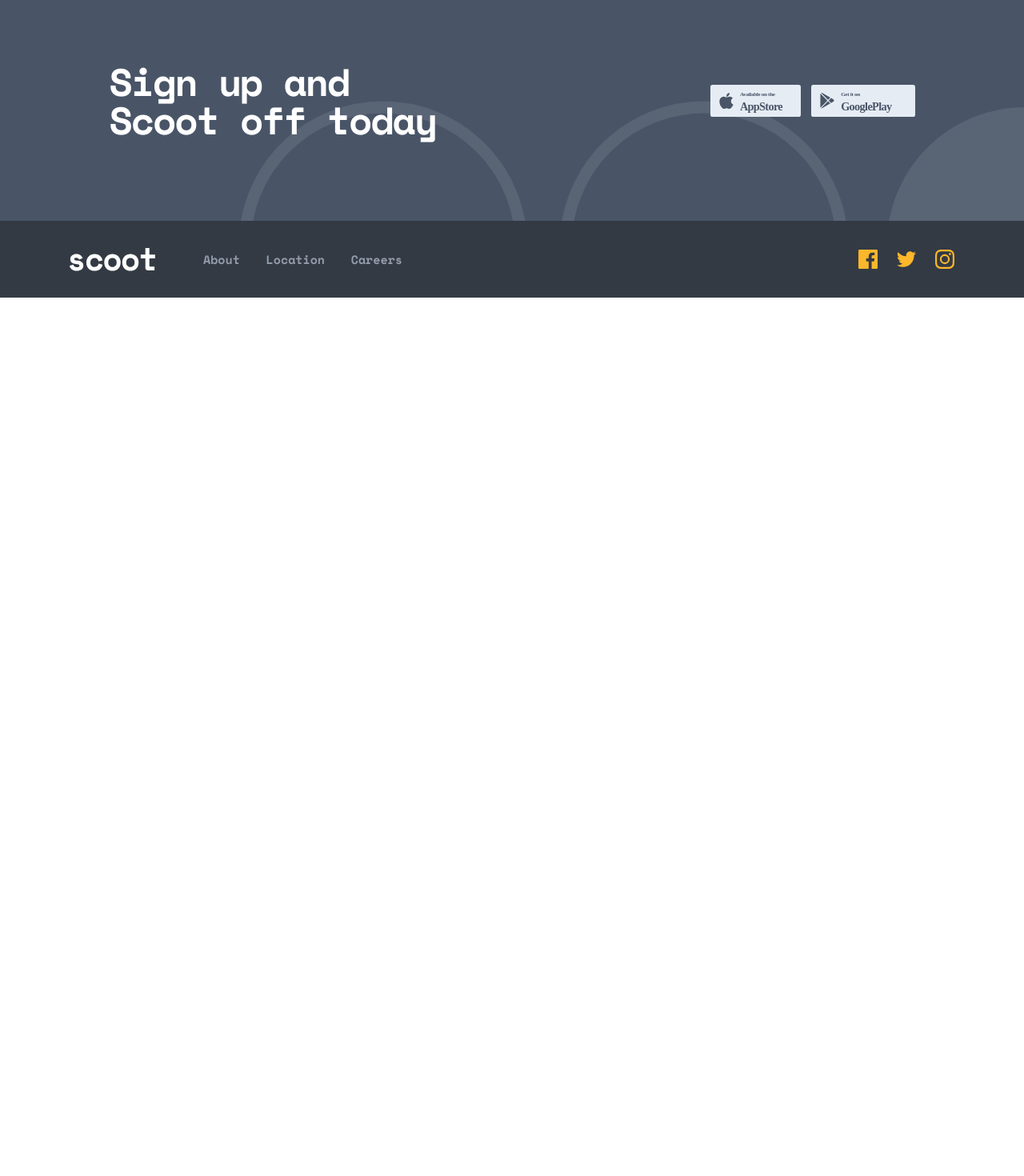
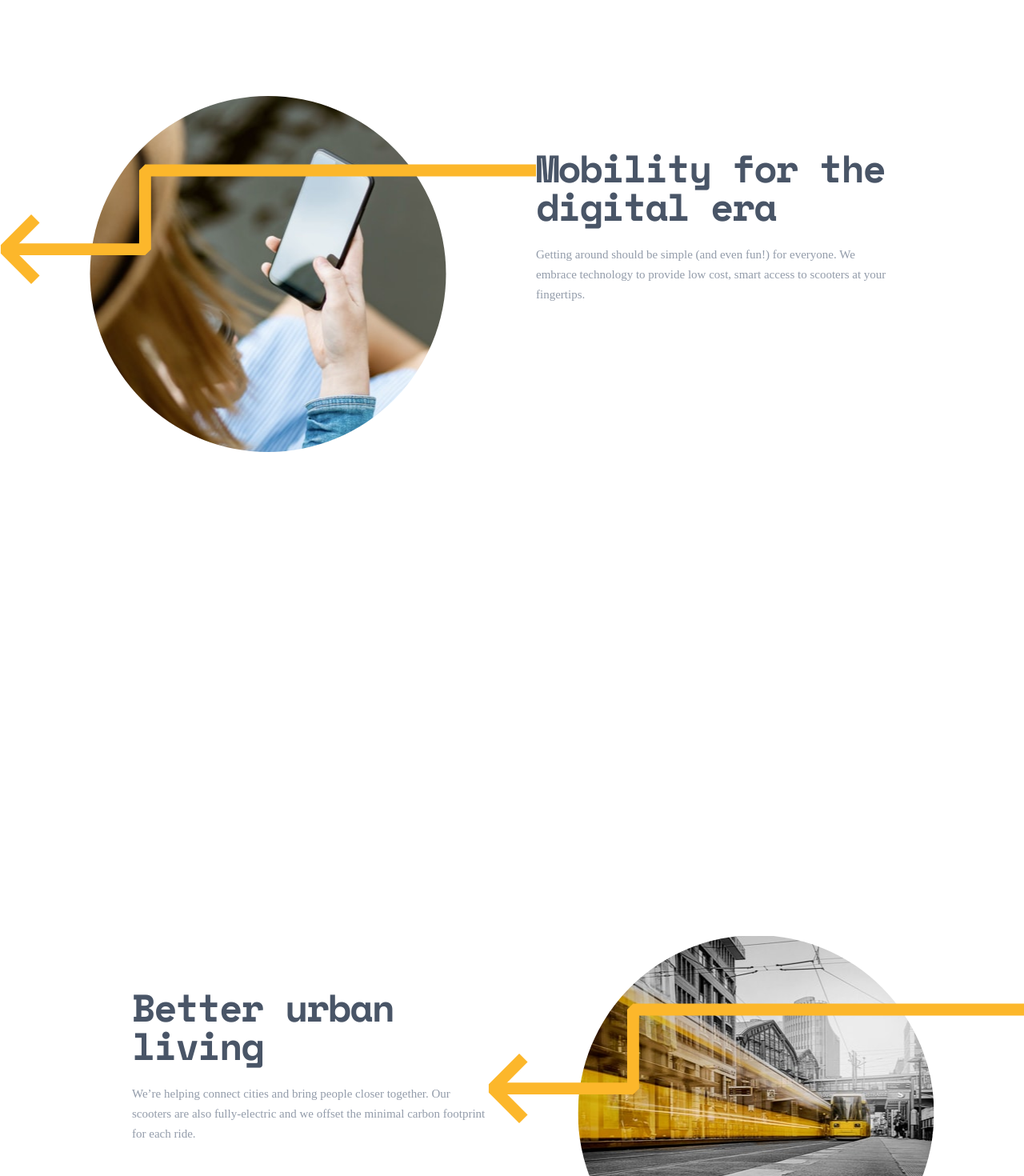
Before and after one commit to danielopq/scoot, a React (Vite) app: page /about in a window 1280 px wide. Shown: the part 320-1790 px from the top of the page at 80% size. Before the commit the page ends 800 px from the top, so only its background shows below. Built offline with nearby package versions, Linux system fonts and the light colour scheme; the HTML template or start-up script is replaced by a standard one; a web font is replaced by a local one.

Commit message:
AboutFeatures.tsx - created

```diff
--- a/src/components/pages/about/About.tsx
+++ b/src/components/pages/about/About.tsx
@@ -1,4 +1,7 @@
 import { PageHeader } from "../../layout";
+
+import { AboutFeatures } from "./components";
+
 import mobileHeaderPic from '../../../assets/img/headers/about-hero-mobile.jpg';
 import tabletHeaderPic from '../../../assets/img/headers/about-hero-tablet.jpg';
 import desktopHeaderPic from '../../../assets/img/headers/about-hero-desktop.jpg';
@@ -12,6 +15,7 @@ const About:React.FC = ():React.JSX.Element=>{
     return(
         <main>
             <PageHeader title="About" mobileImg={mobileHeaderPic} tabletImg={tabletHeaderPic} desktopImg={desktopHeaderPic}/>
+            <AboutFeatures />
         </main>
     )
 }
--- /dev/null
+++ b/src/components/pages/about/components/aboutFeatures/AboutFeatures.tsx
@@ -0,0 +1,25 @@
+import './aboutFeatures.css';
+
+import { Feature } from '../../../../ui';
+import digitalEra from './img/digital-era.jpg';
+import betterLiving from './img/better-living.jpg';
+
+const AboutFeatures: React.FC = (): React.JSX.Element => {
+    return (
+        <section id="aboutFeatures">
+            <Feature
+                header='Mobility for the digital era'
+                text='Getting around should be simple (and even fun!) for everyone. We embrace technology to provide low cost, smart access to scooters at your fingertips.'
+                pic={digitalEra}
+                arrowType='leftUpBottom'
+            />
+            <Feature
+                header='Better urban living'
+                text='We’re helping connect cities and bring people closer together. Our scooters are also fully-electric and we offset the minimal carbon footprint for each ride.'
+                pic={betterLiving}
+                arrowType='leftDownTop'
+            />
+        </section>
+    )
+}
+export default AboutFeatures;
--- /dev/null
+++ b/src/components/pages/about/components/aboutFeatures/aboutFeatures.css
@@ -0,0 +1,10 @@
+#aboutFeatures{
+    width: 100vw;
+    max-width: 1440px;
+    height: 1494px;
+    margin-top: 144px;
+    display: flex;
+    flex-direction: column;
+    align-items: center;
+    justify-content: space-between;
+}
--- /dev/null
+++ b/src/components/pages/about/components/index.ts
@@ -0,0 +1 @@
+export {default as AboutFeatures} from "./aboutFeatures/AboutFeatures";
--- a/src/components/ui/feature/Feature.tsx
+++ b/src/components/ui/feature/Feature.tsx
@@ -2,7 +2,7 @@ import './feature.css';
 
 interface FeatureProps {
     pic: string;
-    arrowType: 'leftDownBottom' | 'leftDownTop' | 'rightDownTop';
+    arrowType: 'leftDownBottom' | 'leftDownTop' | 'leftUpBottom' | 'rightDownTop';
     header: string;
     text: string;
 }
--- a/src/components/ui/feature/feature.css
+++ b/src/components/ui/feature/feature.css
@@ -43,6 +43,11 @@
 }
 
 .leftDownTop {
+    background: url('../../../assets/img/patterns/left-downward-arrow.svg') 0% 0%/735px no-repeat;
+    right: 0px;
+}
+
+.leftUpBottom {
     background: url('../../../assets/img/patterns/left-downward-arrow.svg') 0% 0%/735px no-repeat;
     right: 0px;
 }
@@ -93,6 +98,11 @@
     }
 
     .leftDownTop {
+        background: url('../../../assets/img/patterns/left-downward-arrow.svg') 386px 85px/735px no-repeat,
+            url('./img/circle.svg') calc(100% + 350px) 50%/445px no-repeat;
+    }
+
+    .leftUpBottom {
         background: url('../../../assets/img/patterns/left-downward-arrow.svg') 386px 85px/735px no-repeat,
             url('./img/circle.svg') calc(100% + 350px) 50%/445px no-repeat;
     }
@@ -156,6 +166,11 @@
 
     }
 
+    .leftUpBottom {
+        background: url('../../../assets/img/patterns/left-downward-arrow.svg') 0% 85px/735px no-repeat;
+
+    }
+
     .rightDownTop {
         background: url('../../../assets/img/patterns/right-arrow.svg') calc(100% - 385px) 0%/735px no-repeat;
         left: 0px;
```
Also changed, not shown: src/components/pages/about/components/aboutFeatures/img/better-living.jpg (added), src/components/pages/about/components/aboutFeatures/img/digital-era.jpg (added).
